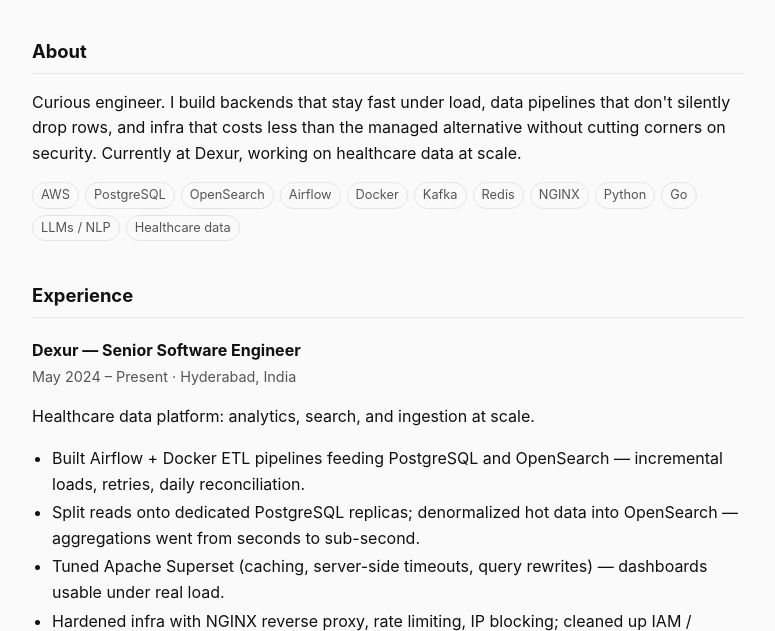
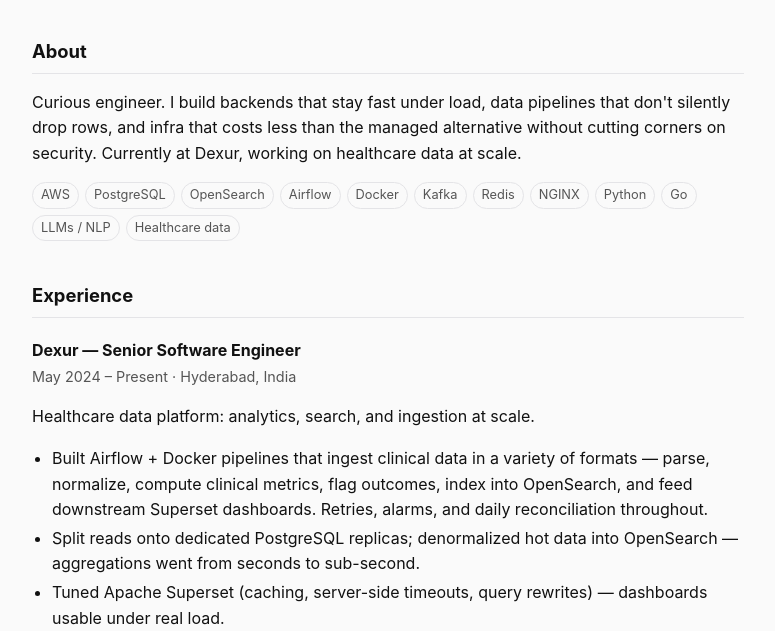
Before and after one commit to shekolla/shekolla.github.io, a plain HTML site: page index.html in a window 1280 px wide. Shown: the part 172-803 px from the top of the page, without its empty margins (252-1027 px from the left). Drawn offline with Linux system fonts and the light colour scheme.

Commit message:
Revise ETL pipeline description in index.html
Updated project description to include details on data ingestion and processing.

```diff
--- a/index.html
+++ b/index.html
@@ -76,7 +76,7 @@
     <p class="meta">May 2024 – Present · Hyderabad, India</p>
     <p>Healthcare data platform: analytics, search, and ingestion at scale.</p>
     <ul>
-      <li>Built Airflow + Docker ETL pipelines feeding PostgreSQL and OpenSearch — incremental loads, retries, daily reconciliation.</li>
+      <li>Built Airflow + Docker pipelines that ingest clinical data in a variety of formats — parse, normalize, compute clinical metrics, flag outcomes, index into OpenSearch, and feed downstream Superset dashboards. Retries, alarms, and daily reconciliation throughout.</li>
       <li>Split reads onto dedicated PostgreSQL replicas; denormalized hot data into OpenSearch — aggregations went from seconds to sub-second.</li>
       <li>Tuned Apache Superset (caching, server-side timeouts, query rewrites) — dashboards usable under real load.</li>
       <li>Hardened infra with NGINX reverse proxy, rate limiting, IP blocking; cleaned up IAM / security groups; designed VPN + VPC for client message ingestion.</li>
```
